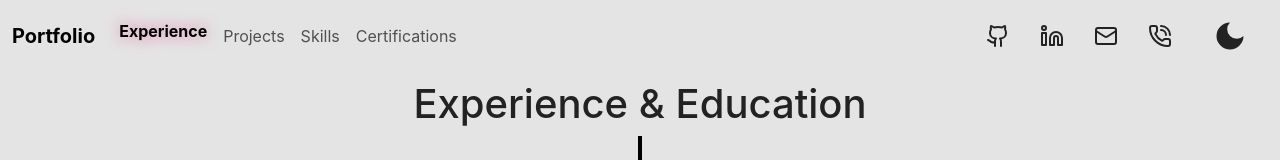
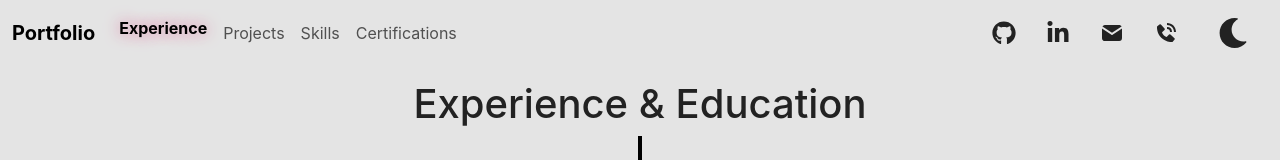
Before and after one commit to lostvayne47/portfolio, a React (Create React App) app: page /experience in a window 1280 px wide. Shown: the top 160 px of the page. Built offline with nearby package versions, Linux system fonts and the light colour scheme; no server answers.

Commit message:
Icons changed

```diff
--- a/package.json
+++ b/package.json
@@ -14,6 +14,7 @@
     "react": "^19.0.0",
     "react-context": "^0.0.3",
     "react-dom": "^19.0.0",
+    "react-icons": "^5.5.0",
     "react-infinite-scroll-component": "^6.1.0",
     "react-router": "^7.2.0",
     "react-router-dom": "^7.2.0",
--- a/src/components/Contact.js
+++ b/src/components/Contact.js
@@ -1,5 +1,9 @@
 import React from "react";
-import { Github, Linkedin, Mail, PhoneCall } from "lucide-react";
+import { FaLinkedinIn } from "react-icons/fa";
+import { FaGithub } from "react-icons/fa6";
+import { TbMailFilled } from "react-icons/tb";
+import { BiSolidPhoneCall } from "react-icons/bi";
+
 export default function Contact() {
   const ContactInfo = {
     github: "https://github.com/lostvayne47",
@@ -34,12 +38,18 @@
   return (
     <div className="contact-container">
       <div className="icon-container">
-        <Github className="icon" id="github" onClick={(e) => handleClick(e)} />
+        <FaGithub
+          size={24}
+          className="icon"
+          id="github"
+          onClick={(e) => handleClick(e)}
+        />
         <p className="expand-contact">lostvayne47</p>
       </div>
 
       <div className="icon-container">
-        <Linkedin
+        <FaLinkedinIn
+          size={24}
           className="icon"
           id="linkedin"
           onClick={(e) => handleClick(e)}
@@ -48,12 +58,18 @@
       </div>
 
       <div className="icon-container">
-        <Mail className="icon" id="mail" onClick={(e) => handleClick(e)} />
+        <TbMailFilled
+          size={24}
+          className="icon"
+          id="mail"
+          onClick={(e) => handleClick(e)}
+        />
         <p className="expand-contact">aayushkamtikar@gmail.com</p>
       </div>
 
       <div className="icon-container">
-        <PhoneCall
+        <BiSolidPhoneCall
+          size={24}
           className="icon"
           id="phone"
           onClick={(e) => handleClick(e)}
--- a/src/components/ThemeToggle.js
+++ b/src/components/ThemeToggle.js
@@ -1,8 +1,8 @@
-import { Sun, Moon } from "lucide-react";
 import { useContext, useEffect } from "react";
 import portfolioContext from "../context/Context";
 import "./css/light.scss";
 import "./css/dark.scss";
+import { FaSun, FaMoon } from "react-icons/fa";
 export default function ThemeToggle() {
   const { theme, setTheme } = useContext(portfolioContext);
   useEffect(() => {
@@ -16,11 +16,14 @@
         style={{ backgroundColor: "Transparent", border: "none" }}
         onClick={() => setTheme(theme === "light" ? "dark" : "light")}
       >
-        {theme === "light" ? (
-          <Moon size={36} strokeWidth={0} fill="#222222" />
-        ) : (
-          <Sun size={36} fill="white" color="white" />
-        )}
+        <div
+          style={{
+            background: "var(--primary-bg)",
+            color: "var(--primary-text)",
+          }}
+        >
+          {theme === "light" ? <FaMoon size={30} /> : <FaSun size={30} />}
+        </div>
       </button>
     </>
   );
```
Also changed, not shown: 1 other file (tests, documents, lock files or other folders).
